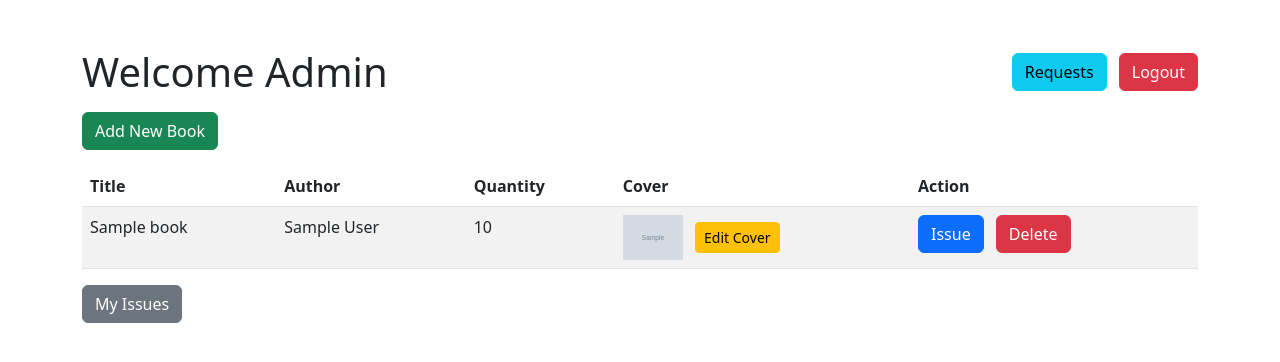
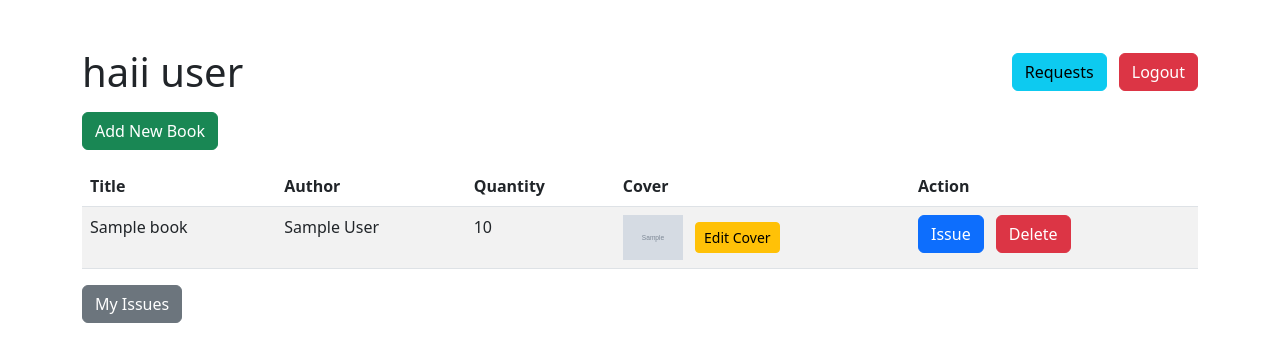
Before and after one commit to PavanPavu/Lib-Book-Management, a Django app: page / in a window 1280 px wide. Shown: the top 362 px of the page. Run offline with Django 5.2, Linux system fonts and the light colour scheme; a user stored in the database is signed in; tables that the repository leaves empty hold one stand-in row (values such as "Sample post"); grey boxes marked "Sample" are stand-in pictures.

Commit message:
Update book_list.html

```diff
--- a/library_app/templates/book_list.html
+++ b/library_app/templates/book_list.html
@@ -9,7 +9,7 @@
     <div class="d-flex justify-content-between align-items-center mb-3">
         <div>
             {% if user.is_superuser %}
-                <h1 class="mb-0">Welcome Admin</h1>
+                <h1 class="mb-0">haii user</h1>
             {% else %}
         <h1 class="mb-0">Available Books</h1>
             {% endif %}
```
